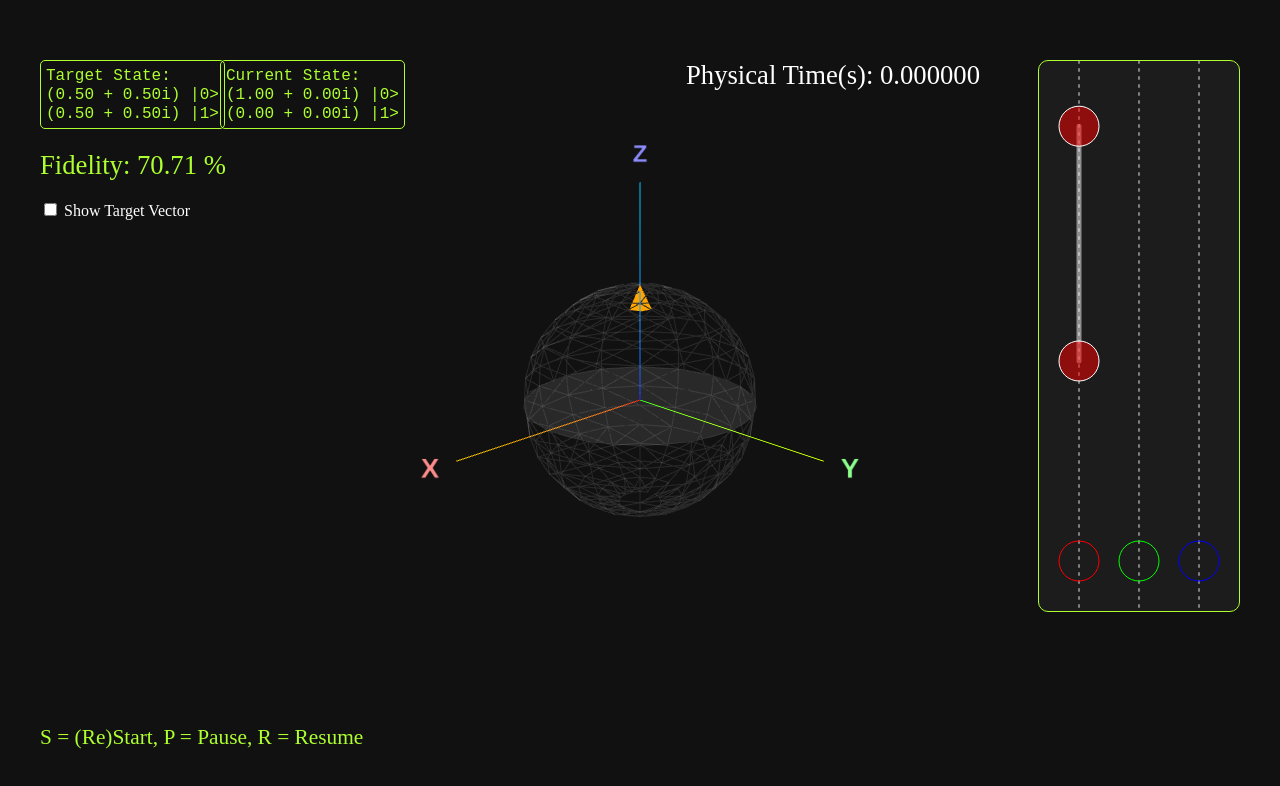
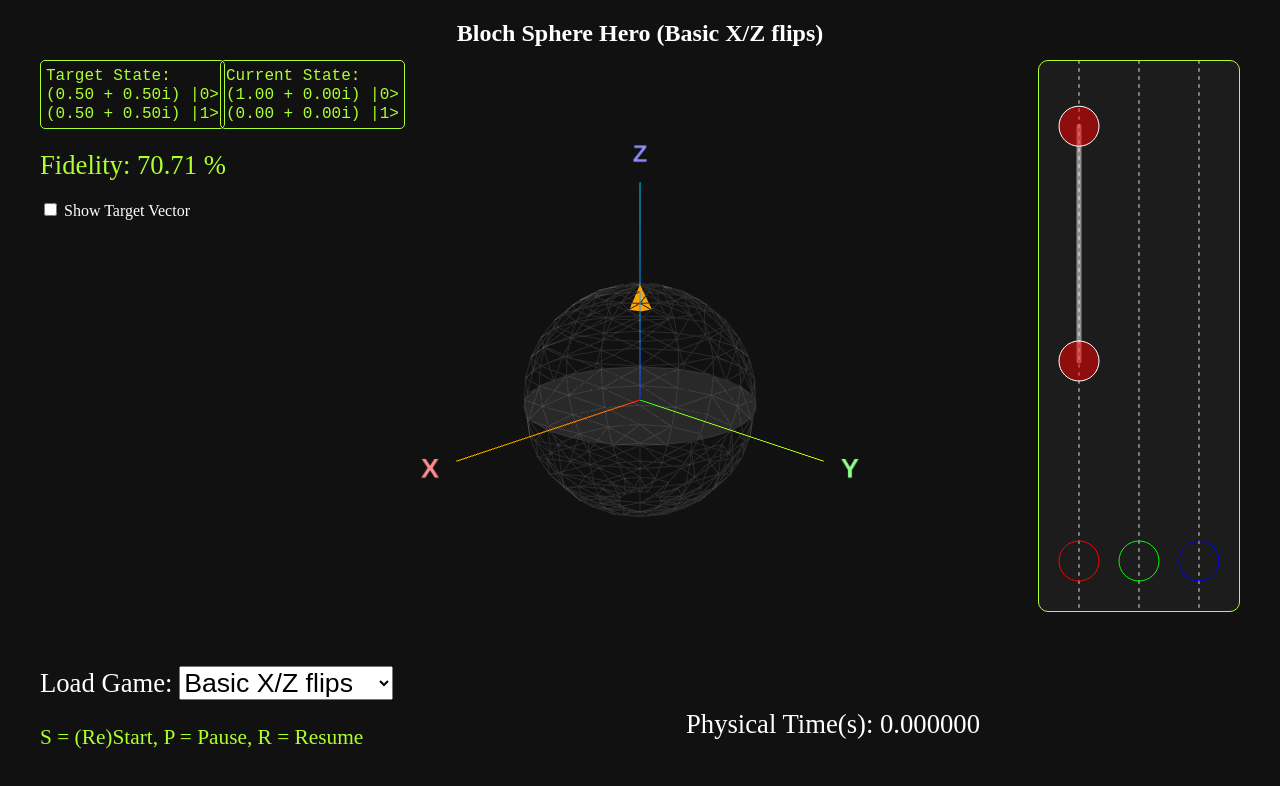
Before and after one commit to wavicle/blochspherehero, a Vue app: page / in a window 1280 px wide. Shown: the top 786 px of the page. Built offline with nearby package versions, Linux system fonts and the light colour scheme.

Commit message:
Ability to load games

```diff
--- a/src/components/ControlPlane.vue
+++ b/src/components/ControlPlane.vue
@@ -129,7 +129,7 @@ function calcY2(dumbbell: Dumbbell, elapsedS: number) {
   font-size: 20pt;
   position: absolute;
   color: white;
-  top: 60px;
+  bottom: 60px;
   right: 300px;
 }
 </style>
--- a/src/components/SingleQubitWorkshop.vue
+++ b/src/components/SingleQubitWorkshop.vue
@@ -1,15 +1,28 @@
 <script setup lang="ts">
-import { RESTART_DELAY_S, SOLE_ANIMATOR, TIME_MULTIPLIER } from '../physics/config.ts';
+import { RESTART_DELAY_S, SOLE_ANIMATOR } from '../physics/config.ts';
 import { computed, onBeforeUnmount, onMounted, ref, shallowRef } from 'vue'
 import { Scene3d } from '../lib3d/Scene3d.ts';
 import { type TimeInfo } from '../lib3d/animator.ts';
 import { BLOCH_SPHERE_RADIUS, createArrow, createAxesHelper, createBlochSphereGrid } from '../lib3d/builders.ts';
 import { Vector3 } from 'three';
-import { applyControlSingleQubit, calcFidelity, singleQubitStateToBloch, type ControlInstruction, type Dumbbell, type StaticInstruction } from '../physics/singlequbit.ts';
-import { complex } from 'mathjs';
+import { applyControlSingleQubit, calcFidelity, singleQubitStateToBloch, type ControlInstruction, type StaticInstruction } from '../physics/singlequbit.ts';
 import { keyPresses } from '../physics/keydetector.ts';
 import ControlPlane from './ControlPlane.vue';
-import { SingleQubitState } from '../physics/single_qubit_state.ts';
+import { game_0 as defaultGame } from '../games/single_qubit/single_game_0.ts';
+import { single_qubit_games } from '../games/single_qubit/single_qubit_game_suite.ts';
+import type { SingleQubitState } from '../physics/single_qubit_state.ts';
+import type { SingleQubitGame } from '../physics/single_qubit_game.ts';
+
+const loadedGameRef = ref(defaultGame);
+
+const gameTitle = ref(defaultGame.title);
+let initialState: SingleQubitState = defaultGame.initial;
+const targetStateRef = ref(defaultGame.target);
+let dumbbellsByAxis = ref(defaultGame.steps);
+let staticInstr: StaticInstruction = { gamma: defaultGame.gamma, B0: defaultGame.B0 };
+let Bx = defaultGame.Bx;
+let By = defaultGame.By;
+let Bz = defaultGame.Bz;
 
 const animationDelayed = ref(false);
 const isXPressed = ref(false);
@@ -25,9 +38,6 @@ const isAnimationPaused = ref(false);
 const canvas = ref<HTMLCanvasElement | null>(null)
 let scene: Scene3d | null = null;
 
-const staticInstr: StaticInstruction = { gamma: 2.675 * (10 ** 8), B0: 2.0 };
-
-const initialState = new SingleQubitState(complex(1, 0), complex(0, 0));
 const actualStateRef = shallowRef(initialState);
 const actualArrow = createArrow({
   origin: new Vector3(0, 0, 0),
@@ -51,31 +61,26 @@ const actualC2Display = computed(() => {
   return `(${c1.re.toFixed(2)} + ${c1.im.toFixed(2)}i) |1>`;
 });
 
-const targetState = new SingleQubitState(complex(0.5, 0.5), complex(0.5, 0.5));
-
 const targetC1Display = computed(() => {
-  const value = targetState;
+  const value = targetStateRef.value;
   const c0 = value.c0;
   return `(${c0.re.toFixed(2)} + ${c0.im.toFixed(2)}i) |0>`;
 });
 
 const targetC2Display = computed(() => {
-  const value = targetState;
+  const value = targetStateRef.value;
   const c1 = value.c1;
   return `(${c1.re.toFixed(2)} + ${c1.im.toFixed(2)}i) |1>`;
 });
 
-const dumbbellsByAxis = ref<{ [key: string]: Dumbbell[] }>({
-  'x': [
-    { startTimeS: 2.0 * TIME_MULTIPLIER, endTimeS: (2 + 2.348) * TIME_MULTIPLIER },
-  ],
-  'y': [
-
-  ],
-  'z': [
-    { startTimeS: 8 * TIME_MULTIPLIER, endTimeS: (8 + 2.348) * TIME_MULTIPLIER },
-  ]
+const targetArrow = createArrow({
+  origin: new Vector3(0, 0, 0),
+  direction: singleQubitStateToBloch(targetStateRef.value as SingleQubitState),
+  length: BLOCH_SPHERE_RADIUS,
+  color: 0xFFFFFF,
+  opacity: 1.0
 });
+targetArrow.visible = showTargetArrowRef.value;
 
 onMounted(() => {
   const animationLogic = {
@@ -110,14 +115,6 @@ onMounted(() => {
   scene.add(createAxesHelper());
   scene.add(actualArrow);
 
-  const targetArrow = createArrow({
-    origin: new Vector3(0, 0, 0),
-    direction: singleQubitStateToBloch(targetState),
-    length: BLOCH_SPHERE_RADIUS,
-    color: 0xFFFFFF,
-    opacity: 1.0
-  });
-  targetArrow.visible = showTargetArrowRef.value;
   scene.add(targetArrow);
 
   scene.render();
@@ -137,22 +134,22 @@ function animateBlochSphere(timeInfo: TimeInfo) {
   isYPressed.value = yPressed;
   isZPressed.value = zPressed;
 
-  const Bx = xPressed ? 2.5 * (10 ** (-5)) : 0;
-  const By = yPressed ? 2.5 * (10 ** (-5)) : 0;
-  const Bz = zPressed ? 2.5 * (10 ** (-5)) : 0;
+  const Bx_effective = xPressed ? Bx : 0;
+  const By_effective = yPressed ? By : 0;
+  const Bz_effective = zPressed ? Bz : 0;
 
   if (anyKeyPressed) {
     const ctrlInstr: ControlInstruction = {
       t: timeInfo.delta,
       wRF: staticInstr.gamma * staticInstr.B0,
-      Bx: Bx,
-      By: By,
-      Bz: Bz,
+      Bx: Bx_effective,
+      By: By_effective,
+      Bz: Bz_effective,
     };
     const newQubitState = applyControlSingleQubit(actualStateRef.value, staticInstr, ctrlInstr);
     actualArrow.setDirection(singleQubitStateToBloch(newQubitState));
     actualStateRef.value = newQubitState;
-    fidelity.value = calcFidelity(actualStateRef.value, targetState);
+    fidelity.value = calcFidelity(actualStateRef.value, targetStateRef.value as SingleQubitState);
   }
 }
 
@@ -162,7 +159,7 @@ function handleReset() {
     isAnimationPaused.value = false;
     actualStateRef.value = initialState;
     actualArrow.setDirection(singleQubitStateToBloch(actualStateRef.value));
-    fidelity.value = calcFidelity(actualStateRef.value, targetState);
+    fidelity.value = calcFidelity(actualStateRef.value, targetStateRef.value as SingleQubitState);
     SOLE_ANIMATOR.cancel();
     scene?.render();
 
@@ -188,6 +185,22 @@ function handleResume() {
   isAnimationPaused.value = false;
 }
 
+function loadGame() {
+  const loadedGame = loadedGameRef.value as SingleQubitGame;
+  gameTitle.value = loadedGame.title;
+  initialState = loadedGame.initial;
+  targetStateRef.value = loadedGame.target;
+  dumbbellsByAxis.value = loadedGame.steps;
+  staticInstr = { gamma: loadedGame.gamma, B0: loadedGame.B0 };
+  Bx = loadedGame.Bx;
+  By = loadedGame.By;
+  Bz = loadedGame.Bz;
+  actualStateRef.value = initialState;
+  targetArrow.setDirection(singleQubitStateToBloch(loadedGame.target));
+
+  handleReset();
+}
+
 window.addEventListener('keydown', (event) => {
   if (event.code == 'KeyS') {
     handleReset();
@@ -204,6 +217,7 @@ onBeforeUnmount(() => {
 </script>
 
 <template>
+  <h2 class="big_title">Bloch Sphere Hero ({{ gameTitle }})</h2>
   <div class="stateDisplay currentState">
     <code>Current State: <br/>
     {{ actualC1Display }} <br/>
@@ -239,19 +253,54 @@ onBeforeUnmount(() => {
     {{ isAnimationPaused ? 'Game Paused' : '' }}
   </div>
 
+  <div class="gameLoader">
+    Load Game:
+    <select v-model="loadedGameRef" @change="loadGame">
+      <template v-for="game in single_qubit_games">
+        <option :value="game">{{ game.title }}</option>
+      </template>
+    </select>
+  </div>
+
   <div class="shortcuts">
     S = (Re)Start, P = Pause, R = Resume
   </div>
 </template>
 
 <style scoped>
+.big_title {
+  position: absolute;
+  top: 0px;
+  width: 100%;
+  text-align: center;
+  z-index: 2;
+  color: white;
+}
+
 .animationMsg {
   position: absolute;
   z-index: 2;
   font-size: 24pt;
   color: red;
+  bottom: 200px;
+  left: 40px;
+}
+
+.gameLoader {
+  position: absolute;
+  font-size: 20pt;
+  color: white;
+  z-index: 2;
   bottom: 100px;
   left: 40px;
+}
+
+.gameLoader select {
+  font-size: 20pt;
+}
+
+.gameLoader select option {
+  font-size: 20pt;
 }
 
 .shortcuts {
@@ -261,15 +310,6 @@ onBeforeUnmount(() => {
   color: greenyellow;
   bottom: 50px;
   left: 40px;
-}
-
-.floating-h3 {
-  position: absolute;
-  left: 40px;
-  top: 40px;
-  width: 500px;
-  color: white;
-  z-index: 2;
 }
 
 .stateDisplay {
--- /dev/null
+++ b/src/games/single_qubit/single_game_0.ts
@@ -0,0 +1,25 @@
+import { complex } from 'mathjs';
+import type { SingleQubitGame } from '../../physics/single_qubit_game';
+import { TIME_MULTIPLIER } from '../../physics/config';
+import { SingleQubitState } from '../../physics/single_qubit_state';
+
+export const game_0: SingleQubitGame = {
+    title: "Basic X/Z flips",
+    initial: new SingleQubitState(complex(1, 0), complex(0, 0)),
+    target: new SingleQubitState(complex(0.5, 0.5), complex(0.5, 0.5)),
+    gamma: 2.675 * (10 ** 8),
+    B0: 2.0,
+    Bx: 2.5 * (10 ** (-5)),
+    By: 2.5 * (10 ** (-5)),
+    Bz: 2.5 * (10 ** (-5)),
+    steps: {
+        'x': [
+            { startTimeS: 2.0 * TIME_MULTIPLIER, endTimeS: (2 + 2.348) * TIME_MULTIPLIER },
+        ],
+        'y': [
+        ],
+        'z': [
+            { startTimeS: 8 * TIME_MULTIPLIER, endTimeS: (8 + 2.348) * TIME_MULTIPLIER },
+        ]
+    }
+}
--- /dev/null
+++ b/src/games/single_qubit/single_game_1.ts
@@ -0,0 +1,26 @@
+import { complex } from 'mathjs';
+import type { SingleQubitGame } from '../../physics/single_qubit_game';
+import { TIME_MULTIPLIER } from '../../physics/config';
+import { SingleQubitState } from '../../physics/single_qubit_state';
+
+export const game_1: SingleQubitGame = {
+    title: "Flips on all axes",
+    initial: new SingleQubitState(complex(1, 0), complex(0, 0)),
+    target: new SingleQubitState(complex(0.26, 0.28), complex(0.04, 0.92)),
+    gamma: 2.675 * (10 ** 8),
+    B0: 2.0,
+    Bx: 2.5 * (10 ** (-5)),
+    By: 2.5 * (10 ** (-5)),
+    Bz: 2.5 * (10 ** (-5)),
+    steps: {
+        'x': [
+            { startTimeS: 2.0 * TIME_MULTIPLIER, endTimeS: (2 + 2.348) * TIME_MULTIPLIER },
+        ],
+        'y': [
+            { startTimeS: 2.0 * TIME_MULTIPLIER, endTimeS: (2 + 2.348) * TIME_MULTIPLIER },
+        ],
+        'z': [
+            { startTimeS: 8 * TIME_MULTIPLIER, endTimeS: (8 + 2.348) * TIME_MULTIPLIER },
+        ]
+    }
+}
--- /dev/null
+++ b/src/games/single_qubit/single_qubit_game_suite.ts
@@ -0,0 +1,7 @@
+import { game_0 } from "./single_game_0";
+import { game_1 } from "./single_game_1";
+
+export const single_qubit_games = [
+    game_0,
+    game_1
+]
--- /dev/null
+++ b/src/physics/single_qubit_game.ts
@@ -0,0 +1,14 @@
+import type { Dumbbell } from './singlequbit';
+import type { SingleQubitState } from './single_qubit_state';
+
+export interface SingleQubitGame {
+    title: string,
+    initial: SingleQubitState,
+    target: SingleQubitState,
+    gamma: number,
+    B0: number,
+    Bx: number,
+    By: number,
+    Bz: number,
+    steps: { [key: string]: Dumbbell[] },
+}
```
Also changed, not shown: src/games/single_game_0.ts (deleted, +0 -8 lines), src/games/single_qubit_game.ts (deleted, +0 -9 lines).
